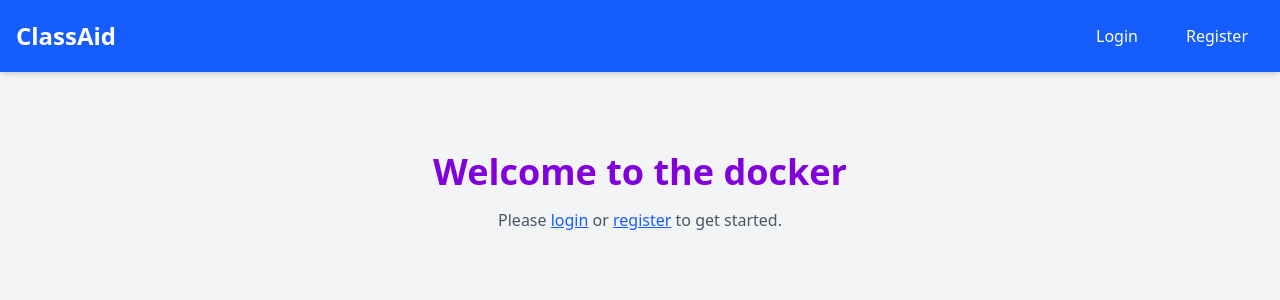
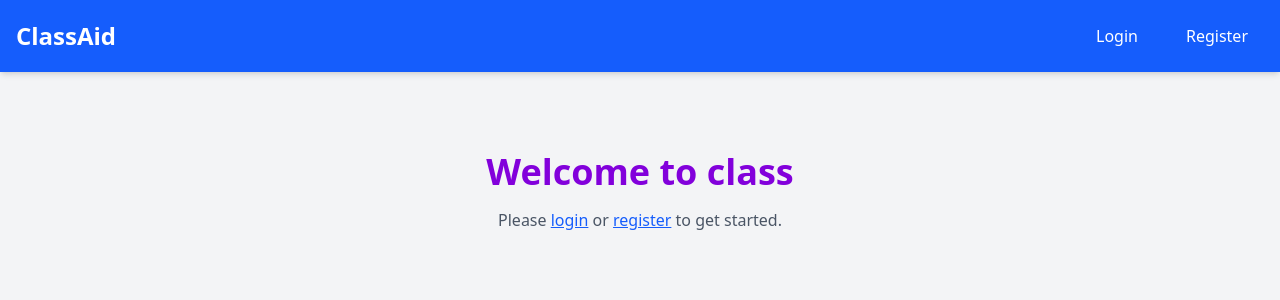
Before and after one commit to divyanshuvats10/ClassAid_jenkins, a React (Vite) app: page / in a window 1280 px wide. Shown: the top 300 px of the page. Built offline with nearby package versions, Linux system fonts and the light colour scheme; no server answers.

Commit message:
some change

```diff
--- a/src/pages/Home.jsx
+++ b/src/pages/Home.jsx
@@ -41,7 +41,7 @@ const Home = () => {
 
       <div className="max-w-3xl mx-auto text-center px-4 py-20">
         <h1 className="text-4xl font-bold text-purple-700 mb-4">
-          Welcome to the docker
+          Welcome to class
         </h1>
 
         {user ? (
```
